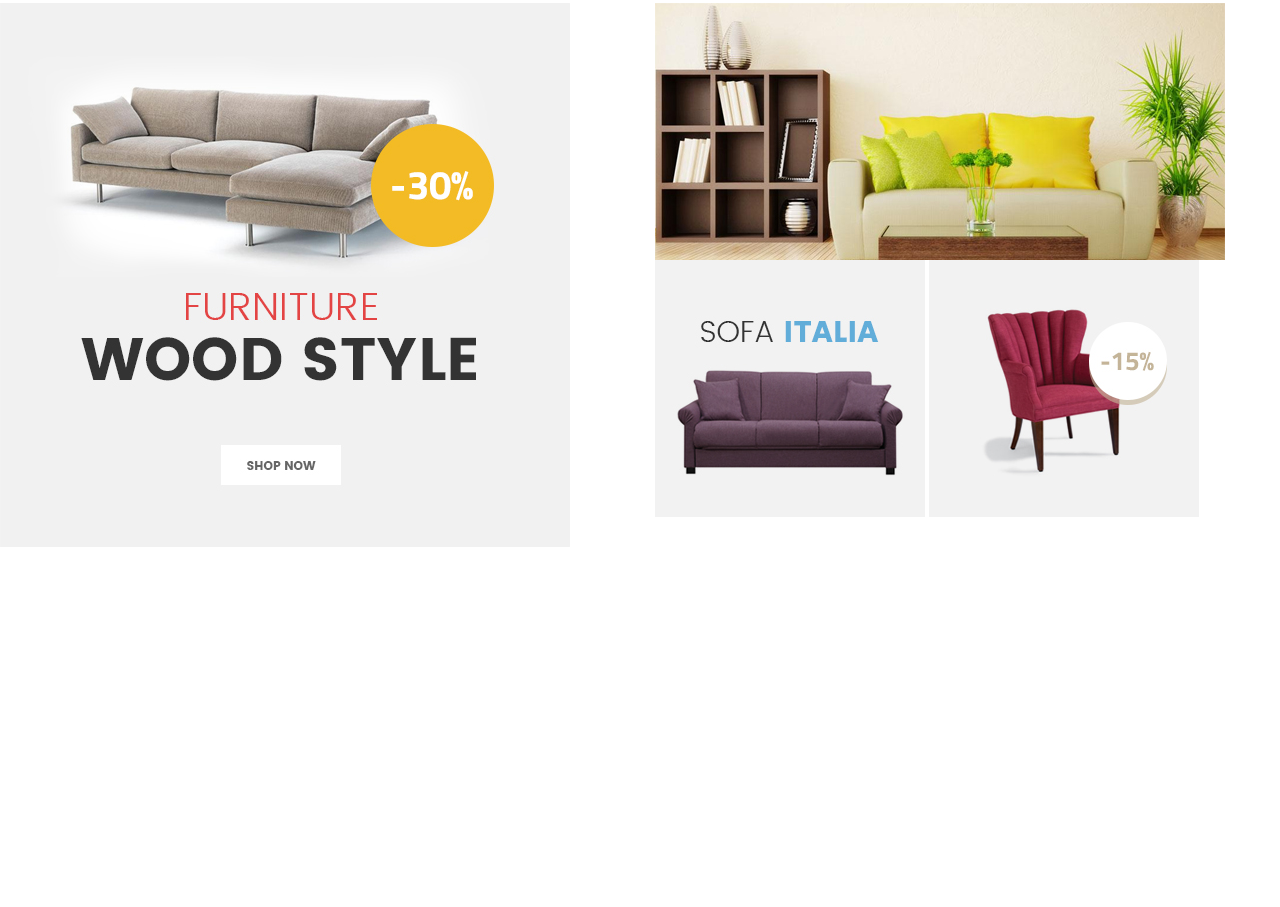
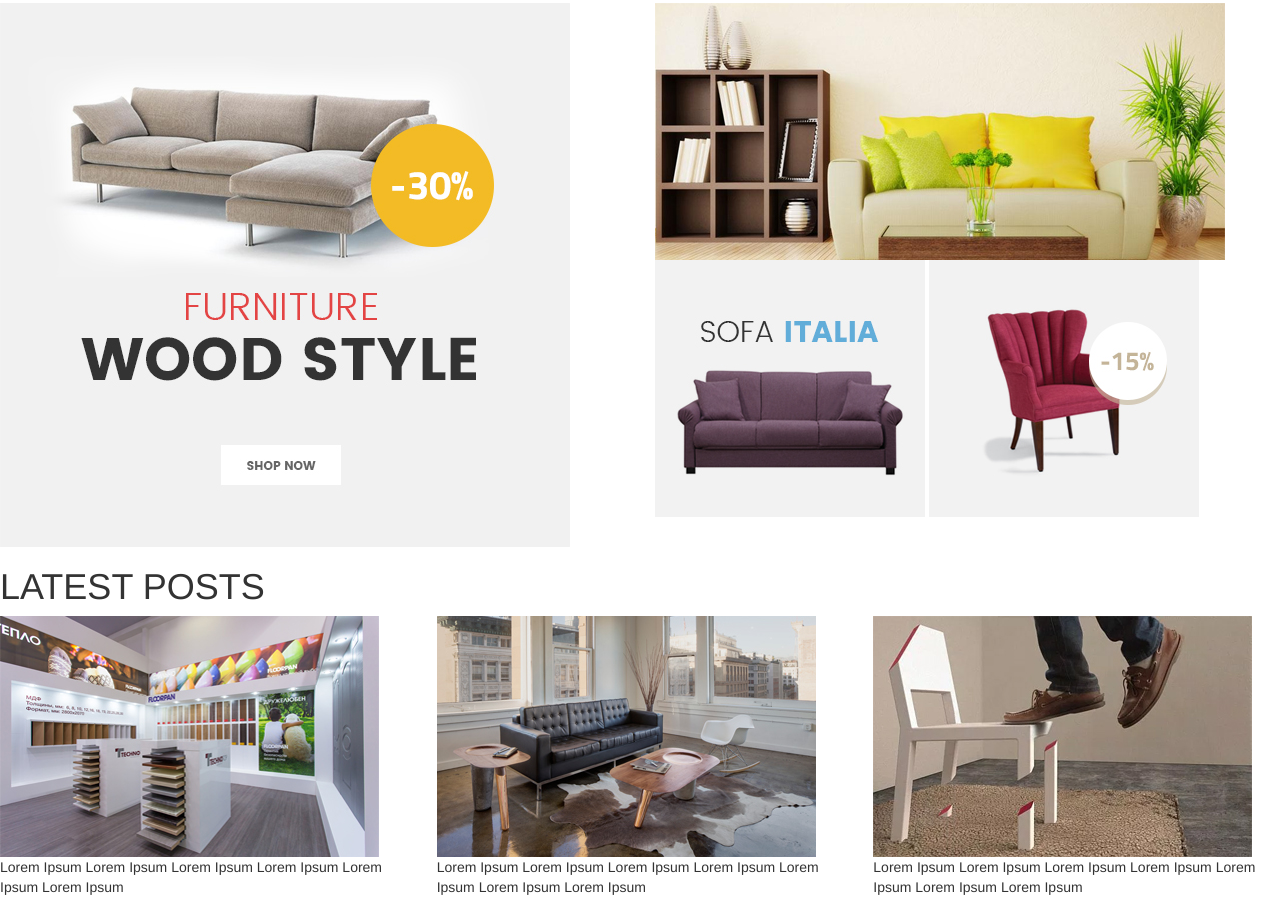
Before and after one commit to Ngahu/commerce, a plain HTML site: page index.html in a window 1280 px wide. Shown: the part 2391-3298 px from the top of the page. Before the commit the page ends 2938 px from the top, so only its background shows below. Drawn offline with Linux system fonts and the light colour scheme.

Commit message:
adding of the latest blog posts

```diff
--- a/index.html
+++ b/index.html
@@ -154,9 +154,33 @@ jfjfjjfjjf
 
     </div>
 
+</div>
+
+<!--the section containing the blog posts -->
+<h1>LATEST POSTS</h1>
+<div class="row">
+  <div class="col-sm-4">
+<img src="img/bp1.jpg">
+<p>
+  Lorem Ipsum Lorem Ipsum Lorem Ipsum Lorem Ipsum Lorem Ipsum Lorem Ipsum
+</p>
+  </div>
+<div class="col-sm-4">
+  <img src="img/bp2.jpg">
+  <p>
+    Lorem Ipsum Lorem Ipsum Lorem Ipsum Lorem Ipsum Lorem Ipsum Lorem Ipsum Lorem Ipsum
+  </p>
 
 </div>
+<div class="col-sm-4">
+  <img src="img/bp3.jpg">
+  <p>
+    Lorem Ipsum Lorem Ipsum Lorem Ipsum Lorem Ipsum Lorem Ipsum Lorem Ipsum Lorem Ipsum
+  </p>
+</div>
 
+
+</div>
 
 
 
```
Also changed, not shown: img/bp1.jpg (added), img/bp2.jpg (added), img/bp3.jpg (added).
